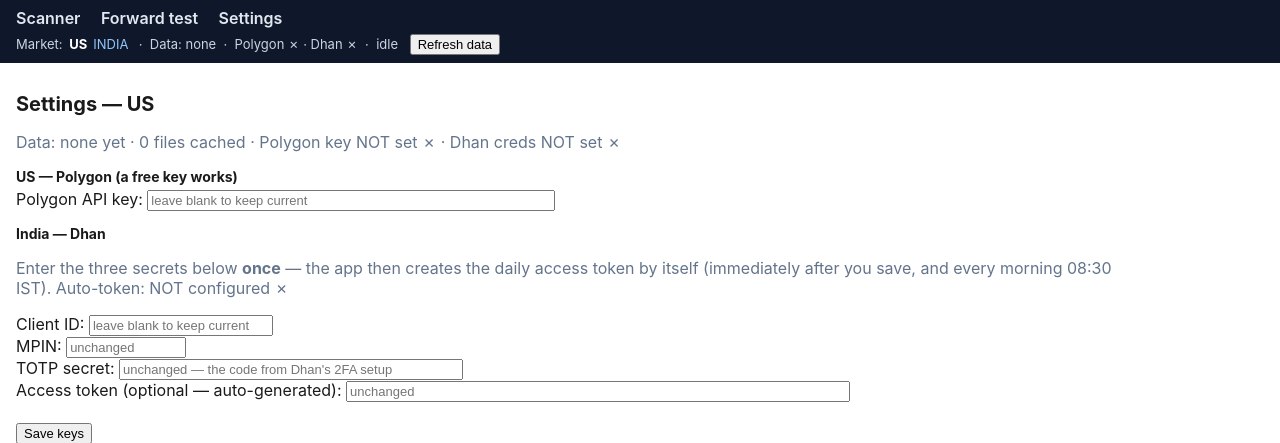
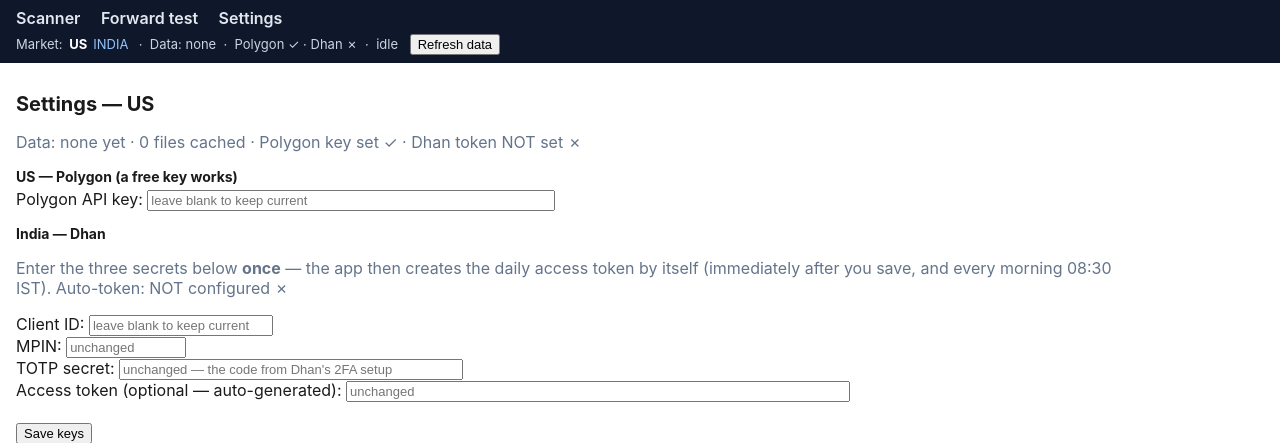
Before and after one commit to krishbahri93/zigzag-kb-scanner, a FastAPI app: page /settings in a window 1280 px wide. Shown: the top 443 px of the page. Run offline with FastAPI, Linux system fonts and the light colour scheme; some libraries are stand-ins or nearby versions.

Commit message:
Fix key-status indicators: data.keys hits dict.keys(), not the context field
Jinja resolves data.keys to the dict METHOD before item lookup, so the
Polygon/Dhan indicators rendered ✗ unconditionally since day one. Use
data['keys'][...] item lookup everywhere.

Co-Authored-By: Claude Fable 5 <noreply@anthropic.com>

```diff
--- a/app/templates/base.html
+++ b/app/templates/base.html
@@ -35,7 +35,8 @@
     Market:
     {% for m in markets %}<a href="?market={{ m }}"{% if m == market %} style="font-weight:700;color:#fff"{% endif %}>{{ m|upper }}</a>{% endfor %}
     &nbsp;·&nbsp; Data: {{ data.last_date or 'none' }}{% if data.days_old is not none %} ({{ data.days_old }}d old){% endif %}
-    &nbsp;·&nbsp; Polygon {{ '✓' if data.keys.polygon else '✗' }} · Dhan {{ '✓' if data.keys.dhan else '✗' }}
+    {# data['keys'] not data.keys — the bare attribute resolves to dict.keys(), the method #}
+    &nbsp;·&nbsp; Polygon {{ '✓' if data['keys']['polygon'] else '✗' }} · Dhan {{ '✓' if data['keys']['dhan'] else '✗' }}
     &nbsp;·&nbsp; <span id="job">{{ job.msg }}</span>
     <form method="post" action="/refresh">
       <input type="hidden" name="market" value="{{ market }}">
--- a/app/templates/settings.html
+++ b/app/templates/settings.html
@@ -4,8 +4,9 @@
 <p class="muted">
   Data: {{ data.last_date or 'none yet' }}{% if data.days_old is not none %} ({{ data.days_old }} days old){% endif %} &middot;
   {{ data.n_cached }} files cached &middot;
-  Polygon key {{ 'set ✓' if data.keys.polygon else 'NOT set ✗' }} &middot;
-  Dhan creds {{ 'set ✓' if data.keys.dhan else 'NOT set ✗' }}
+  {# data['keys'] not data.keys — the bare attribute resolves to dict.keys(), the method #}
+  Polygon key {{ 'set ✓' if data['keys']['polygon'] else 'NOT set ✗' }} &middot;
+  Dhan token {{ 'set ✓' if data['keys']['dhan'] else 'NOT set ✗' }}
 </p>
 <form method="post" action="/settings/keys">
   <input type="hidden" name="market" value="{{ market }}">
@@ -14,7 +15,7 @@
   <h3>India &mdash; Dhan</h3>
   <p class="muted">Enter the three secrets below <b>once</b> &mdash; the app then creates the daily
     access token by itself (immediately after you save, and every morning 08:30 IST).
-    Auto-token: {{ 'ready ✓' if data.keys.dhan_auto else 'NOT configured ✗' }}</p>
+    Auto-token: {{ 'ready ✓' if data['keys']['dhan_auto'] else 'NOT configured ✗' }}</p>
   <label>Client ID: <input type="text" name="dhan_client_id" size="20" placeholder="leave blank to keep current"></label><br>
   <label>MPIN: <input type="password" name="dhan_pin" size="12" placeholder="unchanged"></label><br>
   <label>TOTP secret: <input type="password" name="dhan_totp_secret" size="40" placeholder="unchanged &mdash; the code from Dhan's 2FA setup"></label><br>
```
